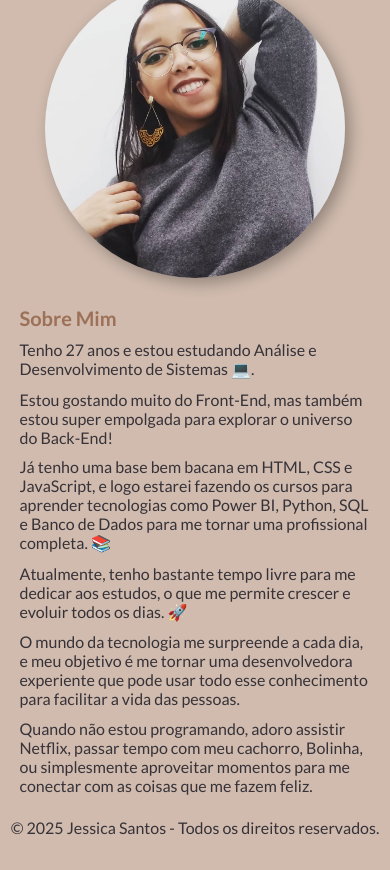
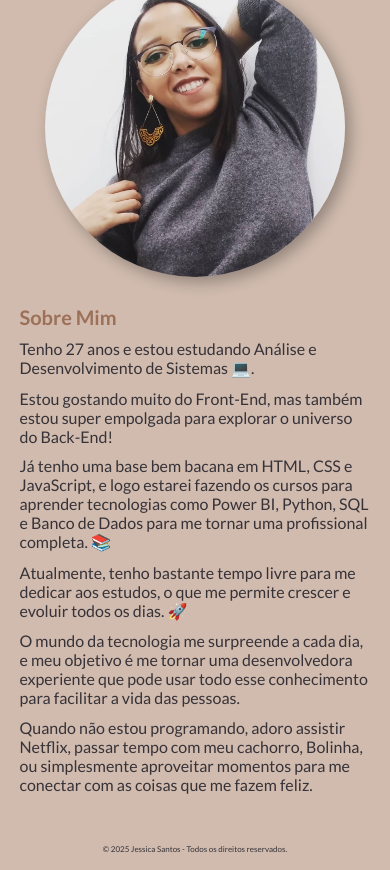
Before and after one commit to Jessapsantos/PORTIFOLIO---SIMPLES, a plain HTML site: page index.html in a window 390 px wide. Shown: the part 456-1326 px from the top of the page. Before the commit the page ends 1297 px from the top, so only its background shows below. Drawn offline with nearby package versions, Linux system fonts and the light colour scheme.

Commit message:
Ajustando tamanho do footer para telas menores

```diff
--- a/index.html
+++ b/index.html
@@ -22,7 +22,7 @@
 
     <main>
         <section>
-            <h2>👋🏼 Olá Pessoal sou</h2>
+            <h2>Olá Pessoal sou</h2>
             <h1>Jessica <br>Santos</h1>
             <h2>Aprendendo e evoluindo na área <br>de tecnologia, um passo de cada vez!</h2>
 
--- a/stiles.css
+++ b/stiles.css
@@ -215,4 +215,11 @@ footer p:hover {
     .menu {
         font-size: 1rem;
     }
+
+    footer p {
+        margin: 3%;
+        margin-top: 10%;
+        font-size: 0.5rem;
+    }
+
 }
```
